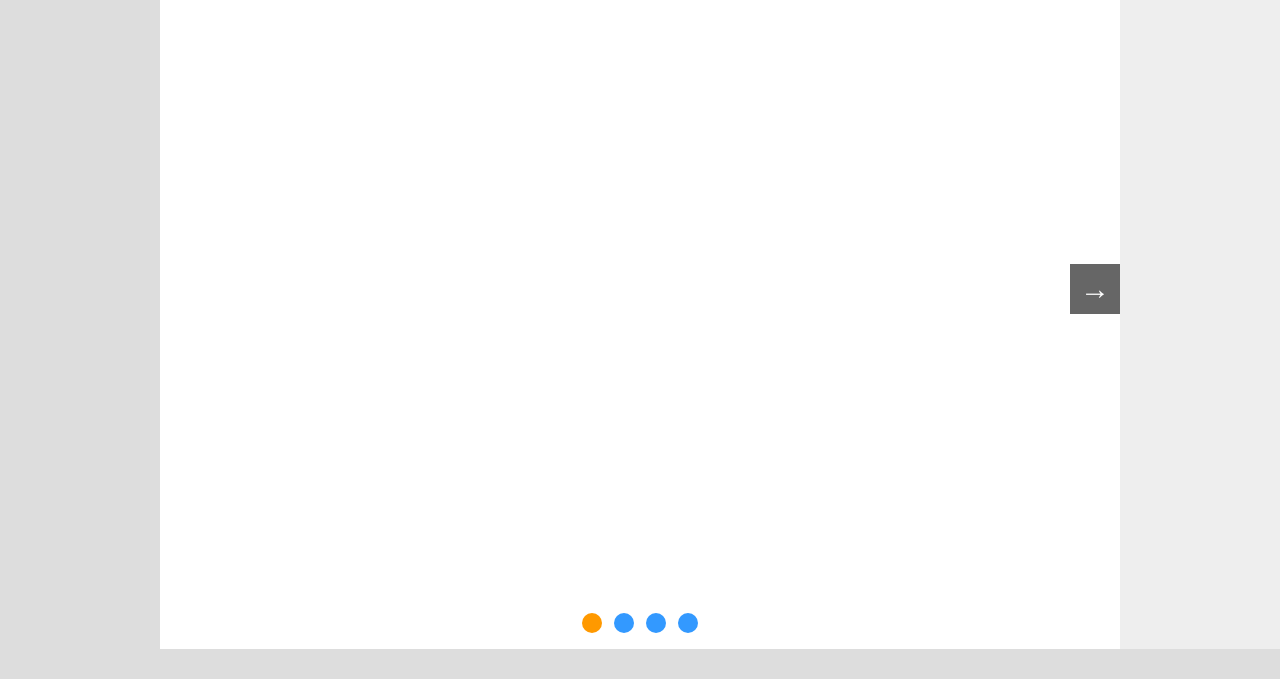
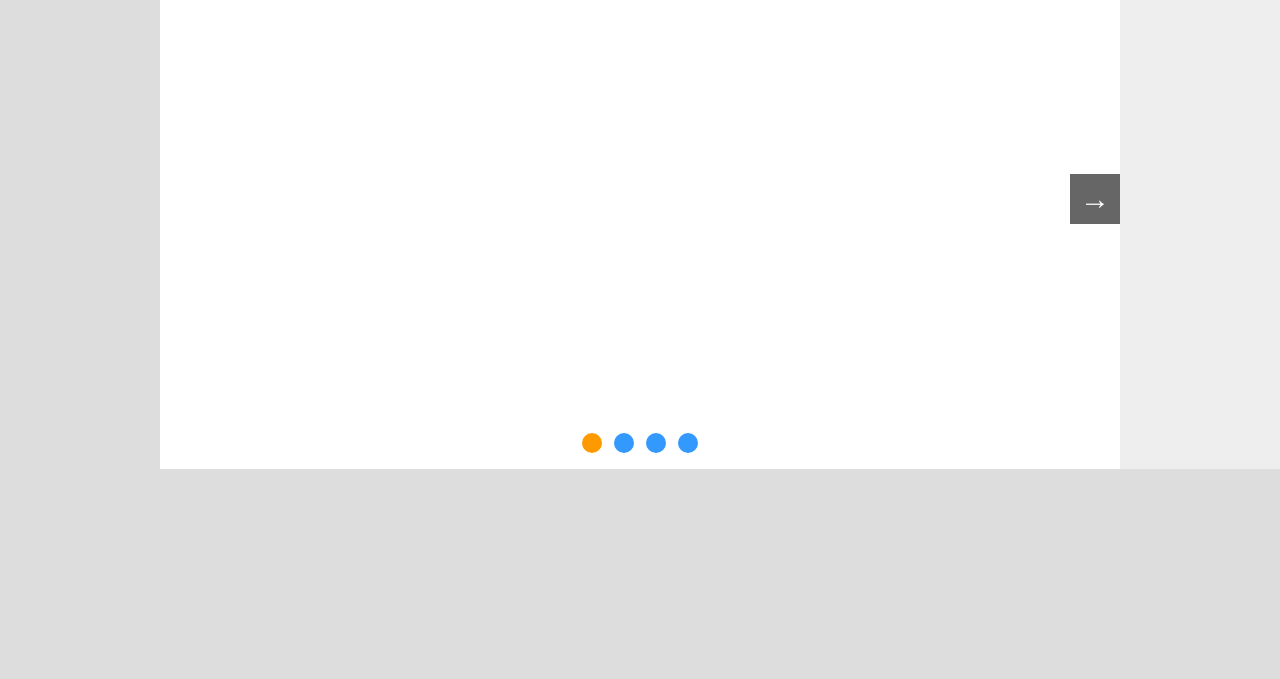
Before and after one commit to seckie/backbone-slider, a plain HTML site: page index.html in a window 1280 px wide. Shown: the part 214-893 px from the top of the page. After the commit the page ends 800 px from the top, so only its background shows below. Drawn offline with Linux system fonts and the light colour scheme.

Commit message:
Modified some style

```diff
--- a/_scss/screen.scss
+++ b/_scss/screen.scss
@@ -14,7 +14,7 @@
 }
 
 $slidewidth: 960px;
-$slideheight: ($slidewidth / 4 * 3);
+$slideheight: floor($slidewidth / 1.775);
 $linkcolor: #3399ff;
 $hoverlinkcolor: #66ccff;
 
```
Also changed, not shown: css/screen.css.
